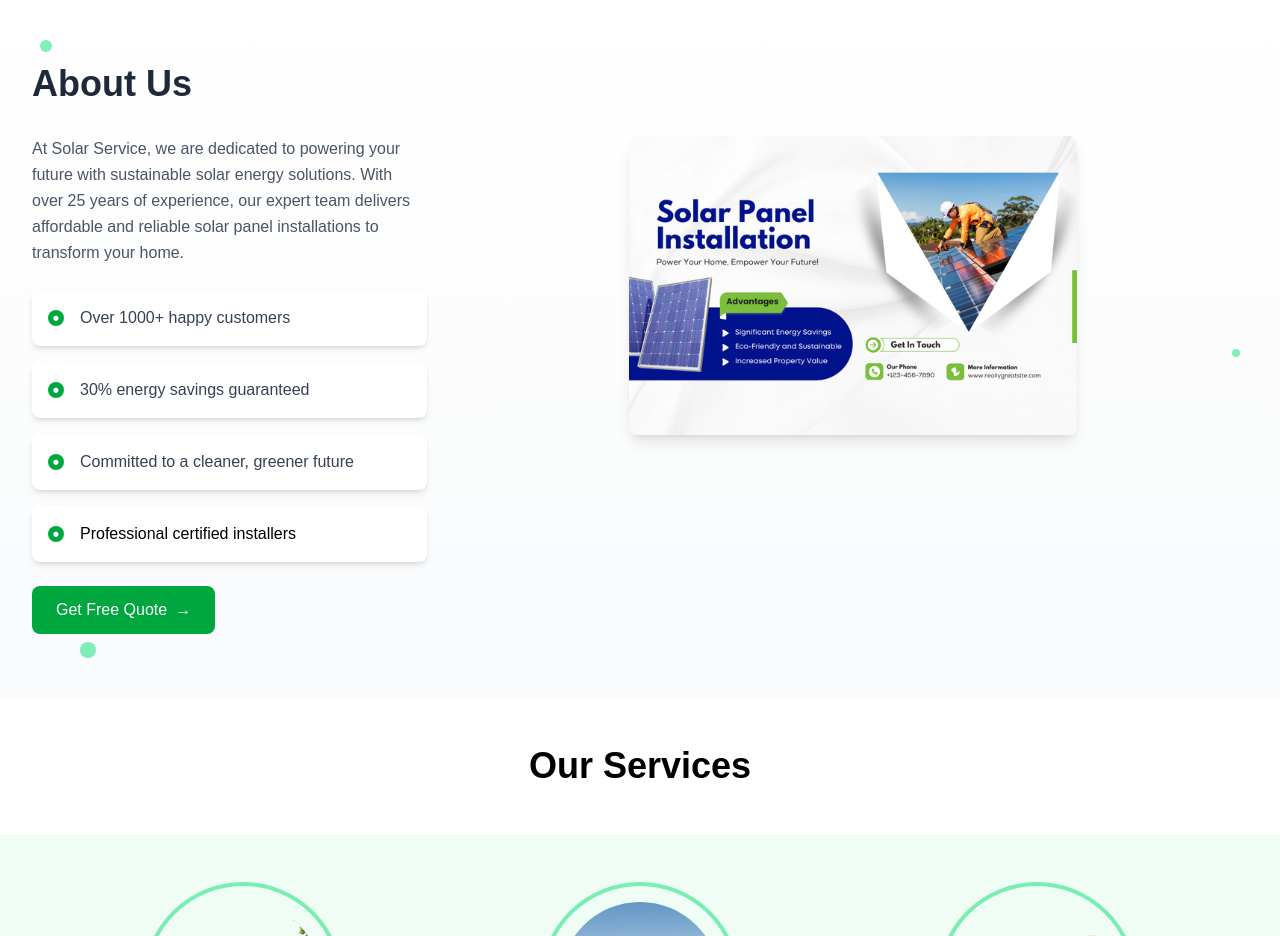
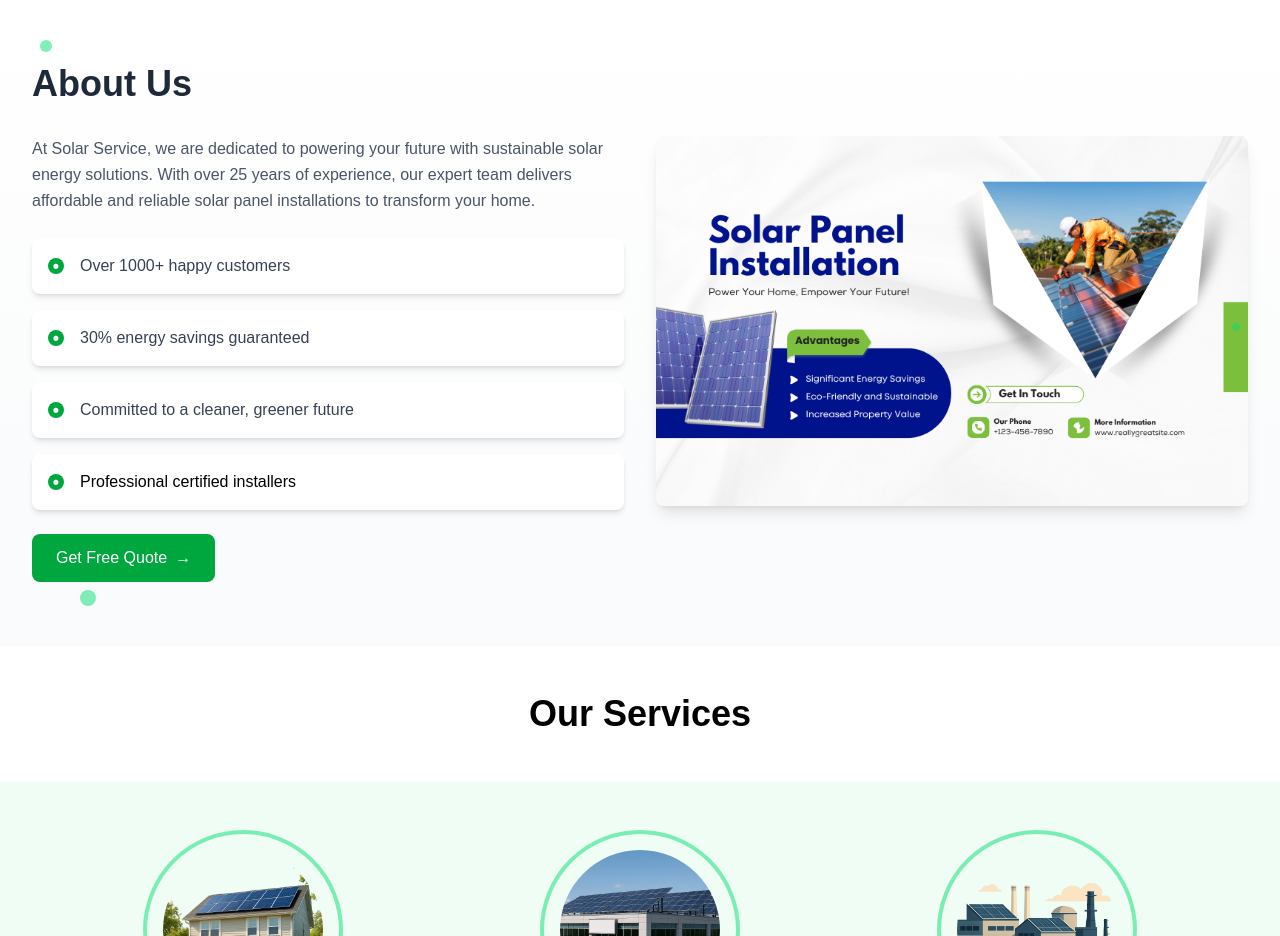
Before and after one commit to musadaqhanif/Solar-Services, a Next.js app: page / in a window 1280 px wide. Shown: the part 800-1736 px from the top of the page. Built offline with nearby package versions, Linux system fonts and the light colour scheme.

Commit message:
about us image fixed

```diff
--- a/src/app/components/Home-Services.js
+++ b/src/app/components/Home-Services.js
@@ -42,7 +42,7 @@ export default function SolarServices() {
               Installations in the heart of Lahore.
             </p>
             <Link
-              href="/services/residential"
+              href="/services/resedential"
               className="bg-green-600 text-white font-medium px-6 py-2 rounded-full hover:bg-green-700 transition inline-block"
             >
               Read More
--- a/src/app/components/HomeAbout.js
+++ b/src/app/components/HomeAbout.js
@@ -44,10 +44,10 @@ export default function AboutUsSection() {
           </div>
 
           {/* Image Section */}
-          <div className="flex justify-center items-center w-full mb-6">
-            <div className="bg-white rounded-lg shadow-lg overflow-hidden max-w-md w-full">
+          <div className="flex justify-center items-center w-full lg:w-1/2 mb-6">
+            <div className="bg-white rounded-lg shadow-lg overflow-hidden w-full">
               <Image
-                src="/home-about.png"
+                src="/home-about1.png"
                 alt="Solar Panel Installation Team"
                 width={1200}
                 height={800}
```
Also changed, not shown: public/home-about1.png (added).
